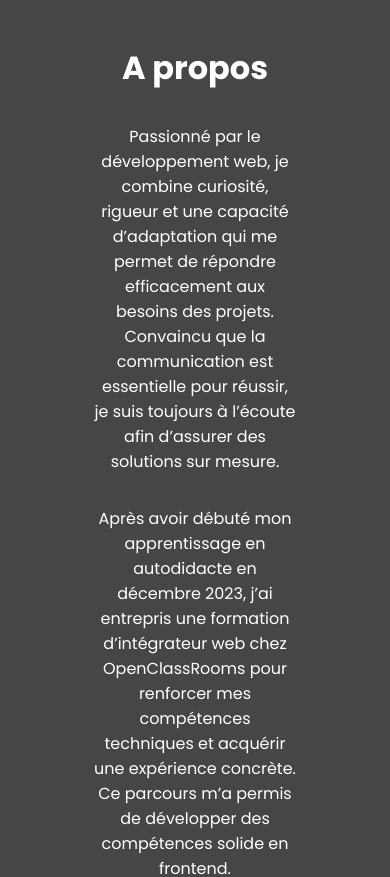
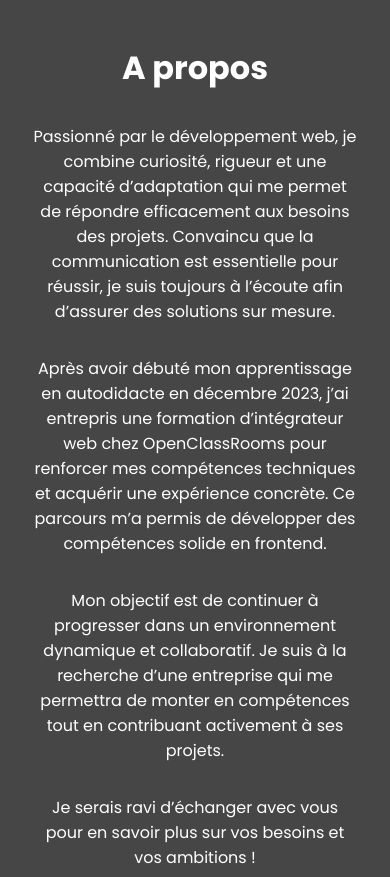
Before and after one commit to LPHoekstra/lph-portfolio, a React (Vite) app: page / in a window 390 px wide. Shown: the part 880-1757 px from the top of the page. Built offline with nearby package versions, Linux system fonts and the light colour scheme.

Commit message:
fix contact form responsive. change max width var in home pages with em.

```diff
--- a/src/components/ContactForm/index.module.scss
+++ b/src/components/ContactForm/index.module.scss
@@ -1,13 +1,12 @@
 @use "./../../styles/variables.scss" as *;
 @use "./../../styles/mixins.scss" as *;
 
-$btn-border-radius: 50px;
 $error-color: rgb(255, 74, 74);
 
 .form {
     display: flex;
     flex-direction: column;
-    max-width: 600px;
+    max-width: 37.5em;
     margin: auto;
     text-align: left;
 
@@ -26,7 +25,7 @@ $error-color: rgb(255, 74, 74);
     }
 
     textarea {
-        height: 300px;
+        height: 18.75em;
         font-size: 1em;
         padding: 0.5em;
     }
--- a/src/pages/home/index.jsx
+++ b/src/pages/home/index.jsx
@@ -8,7 +8,7 @@ import HeroBackground from "../../components/HeroBackgroundAnimation"
 function Home() {
     return (
         <main className={m.main}>
-            {/* fast presentation section */}
+            {/* hero section */}
             <section id="hero" className={m.hero}>
                 <HeroBackground />
                 <h1 className={m.hero__title}>Tom Hoekstra</h1>
--- a/src/pages/home/index.module.scss
+++ b/src/pages/home/index.module.scss
@@ -1,7 +1,7 @@
 @use "../../styles/variables.scss" as *;
 @use "../../styles/mixins.scss" as *;
 
-$max-width: 52vw;
+$max-width: 68.75em;
 
 .main {
     text-align: center;
```
